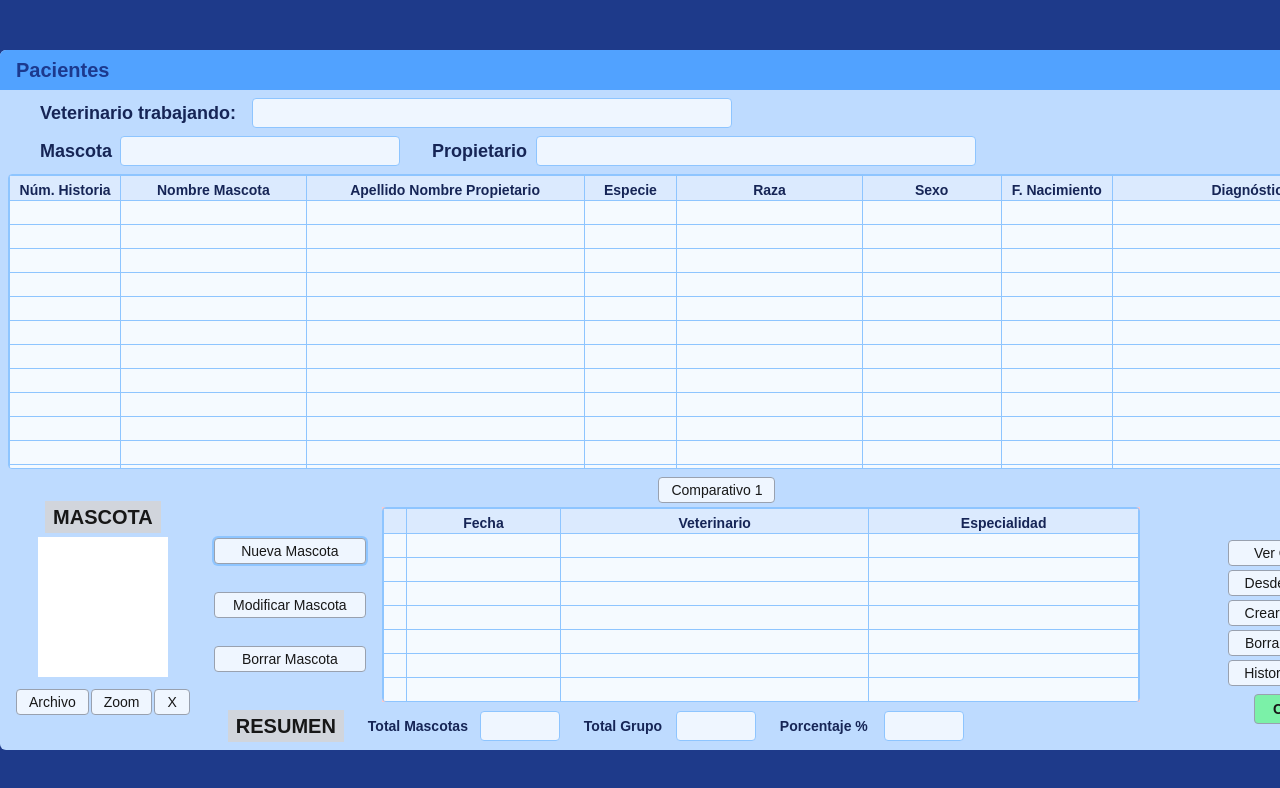
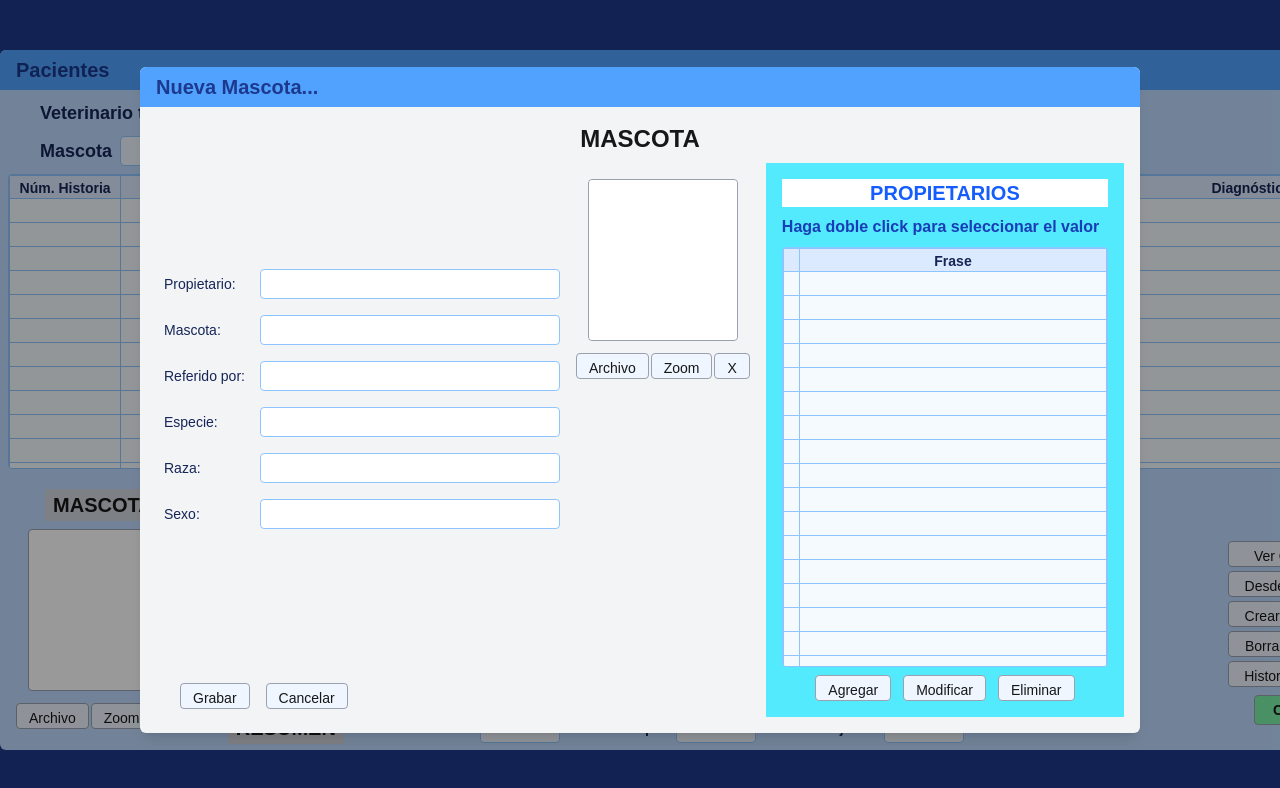
Before and after one commit to edujlulo/echo-soft, a Next.js app: page /dashboard in a window 1280 px wide. Both pictures are taken after a click on the button "Nueva Mascota". Shown: the top 788 px of the page. Built offline with nearby package versions, Linux system fonts and the light colour scheme.

Commit message:
Add PetFormModal component with full design
Created a reusable PetFormModal with centered layout, light gray background, and open/close functionality wired through DashboardPage

```diff
--- a/app/dashboard/_components/ConsultationsTable.tsx
+++ b/app/dashboard/_components/ConsultationsTable.tsx
@@ -9,23 +9,23 @@ export default function ConsultationsTable() {
           <thead className="bg-blue-100">
             <tr>
               <th
-                className="border border-blue-300 px-2 py-1 text-center align-middle"
+                className="border border-blue-300 px-2 pt-0.5 text-center align-middle"
                 style={{ width: "3%" }}
               ></th>
               <th
-                className="border border-blue-300 px-2 pt-1 text-center align-middle"
+                className="border border-blue-300 px-2 pt-0.5 text-center align-middle"
                 style={{ width: "20%" }}
               >
                 Fecha
               </th>
               <th
-                className="border border-blue-300 px-2 pt-1 text-center align-middle"
+                className="border border-blue-300 px-2 pt-0.5 text-center align-middle"
                 style={{ width: "40%" }}
               >
                 Veterinario
               </th>
               <th
-                className="border border-blue-300 px-2 pt-1 text-center align-middle"
+                className="border border-blue-300 px-2 pt-0.5 text-center align-middle"
                 style={{ width: "35%" }}
               >
                 Especialidad
@@ -36,10 +36,10 @@ export default function ConsultationsTable() {
           <tbody>
             {emptyRows.map((_, i) => (
               <tr key={i} className="bg-[#f5faff] h-6">
-                <td className="border border-blue-300 px-2 pt-1 align-middle"></td>
-                <td className="border border-blue-300 px-2 pt-1 align-middle"></td>
-                <td className="border border-blue-300 px-2 pt-1 align-middle"></td>
-                <td className="border border-blue-300 px-2 pt-1 align-middle"></td>
+                <td className="border border-blue-300 px-2 pt-0.5 align-middle"></td>
+                <td className="border border-blue-300 px-2 pt-0.5 align-middle"></td>
+                <td className="border border-blue-300 px-2 pt-0.5 align-middle"></td>
+                <td className="border border-blue-300 px-2 pt-0.5 align-middle"></td>
               </tr>
             ))}
           </tbody>
--- a/app/dashboard/_components/DashboardBottom.tsx
+++ b/app/dashboard/_components/DashboardBottom.tsx
@@ -5,12 +5,19 @@ import PetImage from "./PetImage";
 import SummaryFields from "./SummaryFields";
 import ConsultationsTable from "./ConsultationsTable";
 
-export default function DashboardBottom() {
+type DashboardBottomProps = {
+  onNewPetClick: () => void;
+};
+
+export default function DashboardBottom({
+  onNewPetClick,
+}: DashboardBottomProps) {
   return (
     <div className="h-full mt-1 flex justify-end">
       <div className="w-full flex flex-row gap-2 ">
         {/* ======= PET IMAGE ======= */}
-        <div className="px-4 py-4 flex justify-start">
+        <div className="px-4 py-4 flex items-center flex-col gap-2">
+          <p className="py-0.5 px-2 font-bold text-xl bg-gray-300">MASCOTA</p>
           <PetImage />
         </div>
 
@@ -22,7 +29,7 @@ export default function DashboardBottom() {
           </div>
           <div className="w-full flex flex-row gap-4 justify-center items-center">
             {/* ======= PET BUTTONS ======= */}
-            <PetButtons />
+            <PetButtons onNewPetClick={onNewPetClick} />
 
             {/* ======= CONSULTATIONS TABLE ======= */}
             <div className="w-full h-full flex-1 mr-20 bg-red-200 flex justify-center items-start">
--- a/app/dashboard/_components/PatientsTable.tsx
+++ b/app/dashboard/_components/PatientsTable.tsx
@@ -10,49 +10,49 @@ export default function PatientsTable() {
           <thead className="bg-blue-100">
             <tr>
               <th
-                className="border border-blue-300 px-2 pt-1 text-center align-middle"
+                className="border border-blue-300 px-2 pt-0.5 text-center align-middle"
                 style={{ width: "12%" }}
               >
                 Núm. Historia
               </th>
               <th
-                className="border border-blue-300 px-2 pt-1 text-center align-middle"
+                className="border border-blue-300 px-2 pt-0.5 text-center align-middle"
                 style={{ width: "20%" }}
               >
                 Nombre Mascota
               </th>
               <th
-                className="border border-blue-300 px-2 pt-1 text-center align-middle"
+                className="border border-blue-300 px-2 pt-0.5 text-center align-middle"
                 style={{ width: "30%" }}
               >
-                Apellido Nombre Propietario
+                Propietario
               </th>
               <th
-                className="border border-blue-300 px-2 pt-1 text-center align-middle"
+                className="border border-blue-300 px-2 pt-0.5 text-center align-middle"
                 style={{ width: "10%" }}
               >
                 Especie
               </th>
               <th
-                className="border border-blue-300 px-2 pt-1 text-center align-middle"
+                className="border border-blue-300 px-2 pt-0.5 text-center align-middle"
                 style={{ width: "20%" }}
               >
                 Raza
               </th>
               <th
-                className="border border-blue-300 px-2 pt-1 text-center align-middle"
+                className="border border-blue-300 px-2 pt-0.5 text-center align-middle"
                 style={{ width: "15%" }}
               >
                 Sexo
               </th>
               <th
-                className="border border-blue-300 px-2 pt-1 text-center align-middle"
+                className="border border-blue-300 px-2 pt-0.5 text-center align-middle"
                 style={{ width: "12%" }}
               >
                 F. Nacimiento
               </th>
               <th
-                className="border border-blue-300 px-2 pt-1 text-center align-middle"
+                className="border border-blue-300 px-2 pt-0.5 text-center align-middle"
                 style={{ width: "30%" }}
               >
                 Diagnóstico
@@ -63,14 +63,14 @@ export default function PatientsTable() {
           <tbody>
             {emptyRows.map((_, i) => (
               <tr key={i} className="bg-[#f5faff] h-6">
-                <td className="border border-blue-300 px-2 pt-1 align-middle"></td>
-                <td className="border border-blue-300 px-2 pt-1 align-middle"></td>
-                <td className="border border-blue-300 px-2 pt-1 align-middle"></td>
-                <td className="border border-blue-300 px-2 pt-1 align-middle"></td>
-                <td className="border border-blue-300 px-2 pt-1 align-middle"></td>
-                <td className="border border-blue-300 px-2 pt-1 align-middle"></td>
-                <td className="border border-blue-300 px-2 pt-1 align-middle"></td>
-                <td className="border border-blue-300 px-2 pt-1 align-middle"></td>
+                <td className="border border-blue-300 px-2 pt-0.5 align-middle"></td>
+                <td className="border border-blue-300 px-2 pt-0.5 align-middle"></td>
+                <td className="border border-blue-300 px-2 pt-0.5 align-middle"></td>
+                <td className="border border-blue-300 px-2 pt-0.5 align-middle"></td>
+                <td className="border border-blue-300 px-2 pt-0.5 align-middle"></td>
+                <td className="border border-blue-300 px-2 pt-0.5 align-middle"></td>
+                <td className="border border-blue-300 px-2 pt-0.5 align-middle"></td>
+                <td className="border border-blue-300 px-2 pt-0.5 align-middle"></td>
               </tr>
             ))}
           </tbody>
--- a/app/dashboard/_components/PetButtons.tsx
+++ b/app/dashboard/_components/PetButtons.tsx
@@ -1,9 +1,15 @@
 import Button from "@/components/Button";
 
-export default function PetButtons() {
+type PetButtonsProps = {
+  onNewPetClick: () => void;
+};
+
+export default function PetButtons({ onNewPetClick }: PetButtonsProps) {
   return (
     <div className="flex flex-col gap-7">
-      <Button className="w-38">Nueva Mascota</Button>
+      <Button className="w-38" onClick={onNewPetClick}>
+        Nueva Mascota
+      </Button>
       <Button>Modificar Mascota</Button>
       <Button>Borrar Mascota</Button>
     </div>
--- a/app/dashboard/_components/PetImage.tsx
+++ b/app/dashboard/_components/PetImage.tsx
@@ -6,9 +6,7 @@ export default function PetImage() {
 
   return (
     <div className="flex flex-col gap-1 justify-center items-center">
-      <p className="py-0.5 px-2 font-bold text-xl bg-gray-300">MASCOTA</p>
-
-      <div className="flex items-center justify-center bg-transparent rounded">
+      <div className="flex items-center justify-center bg-transparent rounded border border-gray-400 ">
         {/* {loading.profile ? (
           <div className="flex flex-col items-center gap-1 text-gray-500 animate-pulse">
             <div className="w-5 h-5 border-2 border-gray-400 border-t-transparent rounded-full animate-spin"></div>
@@ -27,7 +25,7 @@ export default function PetImage() {
           // src={images.profile || "/images/blank-vetimages.jpg"}
           src="/images/blank-petimage.jpg"
           alt="Profile photo"
-          className="w-[160px] h-[140px] object-contain"
+          className="w-[148px] h-[160px] rounded object-contain"
         />
       </div>
 
--- /dev/null
+++ b/app/dashboard/_components/pet-form-modal/PetForm.tsx
@@ -0,0 +1,26 @@
+import LabeledInput from "@/components/LabeledInput";
+
+export default function PetForm() {
+  return (
+    <div className="flex flex-col gap-4 ">
+      <LabeledInput labelClassName="w-26" inputClassName="w-75 bg-white">
+        Propietario:
+      </LabeledInput>
+      <LabeledInput labelClassName="w-26" inputClassName="w-75 bg-white">
+        Mascota:
+      </LabeledInput>
+      <LabeledInput labelClassName="w-26" inputClassName="w-75 bg-white">
+        Referido por:
+      </LabeledInput>
+      <LabeledInput labelClassName="w-26" inputClassName="w-75 bg-white">
+        Especie:
+      </LabeledInput>
+      <LabeledInput labelClassName="w-26" inputClassName="w-75 bg-white">
+        Raza:
+      </LabeledInput>
+      <LabeledInput labelClassName="w-26" inputClassName="w-75 bg-white">
+        Sexo:
+      </LabeledInput>
+    </div>
+  );
+}
--- /dev/null
+++ b/app/dashboard/_components/pet-form-modal/PetFormModalPage.tsx
@@ -0,0 +1,57 @@
+import Button from "@/components/Button";
+import Navbar from "@/components/Navbar";
+import PetForm from "./PetForm";
+import PetImage from "../PetImage";
+import EditableSelectList from "../../../../components/EditableSelectList";
+
+type PetFormModalProps = {
+  isOpen: boolean;
+  onClose: () => void;
+};
+
+export default function PetFormModal({ isOpen, onClose }: PetFormModalProps) {
+  if (!isOpen) return null;
+
+  return (
+    <div className="fixed inset-0 flex items-center justify-center bg-black/40 z-50 ">
+      <div className="w-[1000px]  bg-gray-100 rounded-md shadow-lg">
+        {/* ========= NAVBAR ========= */}
+        <div className="w-full">
+          <Navbar>Nueva Mascota...</Navbar>
+        </div>
+        <div className="p-4 flex flex-col gap-2 items-center justify-center">
+          {/* ======= TITLE ========= */}
+          <h1 className="text-2xl font-semibold">MASCOTA</h1>
+
+          <div className="flex flex-col gap-2">
+            <div className="flex flex-row gap-4">
+              {/* Left Section */}
+              <div className="flex flex-col gap-2">
+                {/* ======== PET FORM ========= */}
+                <div className="h-full pb-10 flex justify-center items-center ">
+                  <PetForm />
+                </div>
+
+                {/* ======== BUTTONS ======== */}
+                <div className="pl-6 pb-2 flex flex-row gap-4 justify-start items-start">
+                  <Button>Grabar</Button>
+                  <Button onClick={onClose}>Cancelar</Button>
+                </div>
+              </div>
+
+              {/* Central Section */}
+              <div className="pt-4">
+                <PetImage />
+              </div>
+
+              {/* Right Section */}
+              <div>
+                <EditableSelectList />
+              </div>
+            </div>
+          </div>
+        </div>
+      </div>
+    </div>
+  );
+}
--- a/app/dashboard/page.tsx
+++ b/app/dashboard/page.tsx
@@ -1,11 +1,26 @@
+"use client";
+
 import PatientsTable from "./_components/PatientsTable";
 import ConsultationsTable from "./_components/ConsultationsTable";
 import DashboardHeader from "./_components/DashboardHeader";
 import Navbar from "@/components/Navbar";
 import DashboardBottom from "./_components/DashboardBottom";
+import { useState } from "react";
+import PetFormModal from "./_components/pet-form-modal/PetFormModalPage";
 
 export default function DashboardPage() {
+  const [isPetFormModalOpen, setIsPetFormModalOpen] = useState(false);
+
+  function openPetFormModal() {
+    setIsPetFormModalOpen(true);
+  }
+
+  function closePetFormModal() {
+    setIsPetFormModalOpen(false);
+  }
+
   return (
+    <>
       <div className="w-[1400px] h-[700px] bg-blue-200 flex flex-col rounded-md text-sm">
         {/* NavBar */}
         <div className="w-full">
@@ -19,7 +34,9 @@ export default function DashboardPage() {
         </div>
 
         {/* =============== Bottom section ================= */}
-      <DashboardBottom />
+        <DashboardBottom onNewPetClick={openPetFormModal} />
       </div>
+      <PetFormModal isOpen={isPetFormModalOpen} onClose={closePetFormModal} />
+    </>
   );
 }
--- a/app/home/page.tsx
+++ b/app/home/page.tsx
@@ -22,7 +22,7 @@ export default function HomePage() {
   };
 
   const navigateToDashboard = () => {
-    router.push("/dashboard"); // Cambia "/dashboard" por la ruta correcta de tu dashboard
+    router.push("/dashboard");
   };
 
   useEffect(() => {
--- a/components/Button.tsx
+++ b/components/Button.tsx
@@ -16,7 +16,7 @@ const Button: React.FC<ButtonProps> = ({
       {...props} // Esto incluye type, disabled, onClick, etc.
       className={`
         px-3
-        py-0.5
+        pt-1
         text-sm
         bg-blue-50
         border border-gray-400
--- /dev/null
+++ b/components/EditableSelectList.tsx
@@ -0,0 +1,56 @@
+import Button from "@/components/Button";
+
+export default function EditableSelectList() {
+  const emptyRows = Array.from({ length: 18 });
+
+  return (
+    <div>
+      <div className="px-4 py-4 bg-cyan-300 flex flex-col gap-2 justify-center items-center">
+        <h1 className="w-full bg-white text-center text-xl text-blue-600 font-semibold">
+          PROPIETARIOS
+        </h1>
+        <p className="w-full text-blue-800 text-start font-semibold">
+          Haga doble click para seleccionar el valor
+        </p>
+
+        {/* ====== TABLE ====== */}
+        <div>
+          <div className="h-[420px] overflow-y-auto w-full border border-blue-300 rounded">
+            <table className="border-collapse table-fixed w-full text-sm text-blue-950">
+              <thead className="bg-blue-100">
+                <tr>
+                  <th
+                    className="border border-blue-300 px-2 pt-0.5 text-center align-middle"
+                    style={{ width: "5%" }}
+                  ></th>
+                  <th
+                    className="border border-blue-300 px-2 pt-0.5 text-center align-middle"
+                    style={{ width: "95%" }}
+                  >
+                    Frase
+                  </th>
+                </tr>
+              </thead>
+
+              <tbody>
+                {emptyRows.map((_, i) => (
+                  <tr key={i} className="bg-[#f5faff] h-6">
+                    <td className="border border-blue-300 px-2 pt-0.5 align-middle"></td>
+                    <td className="border border-blue-300 px-2 pt-0.5 align-middle"></td>
+                  </tr>
+                ))}
+              </tbody>
+            </table>
+          </div>
+        </div>
+
+        {/* ======== BUTTONS ======== */}
+        <div className="flex flex-row gap-3">
+          <Button>Agregar</Button>
+          <Button>Modificar</Button>
+          <Button>Eliminar</Button>
+        </div>
+      </div>
+    </div>
+  );
+}
```
Lines whose indentation alone changed are shown as unchanged.
